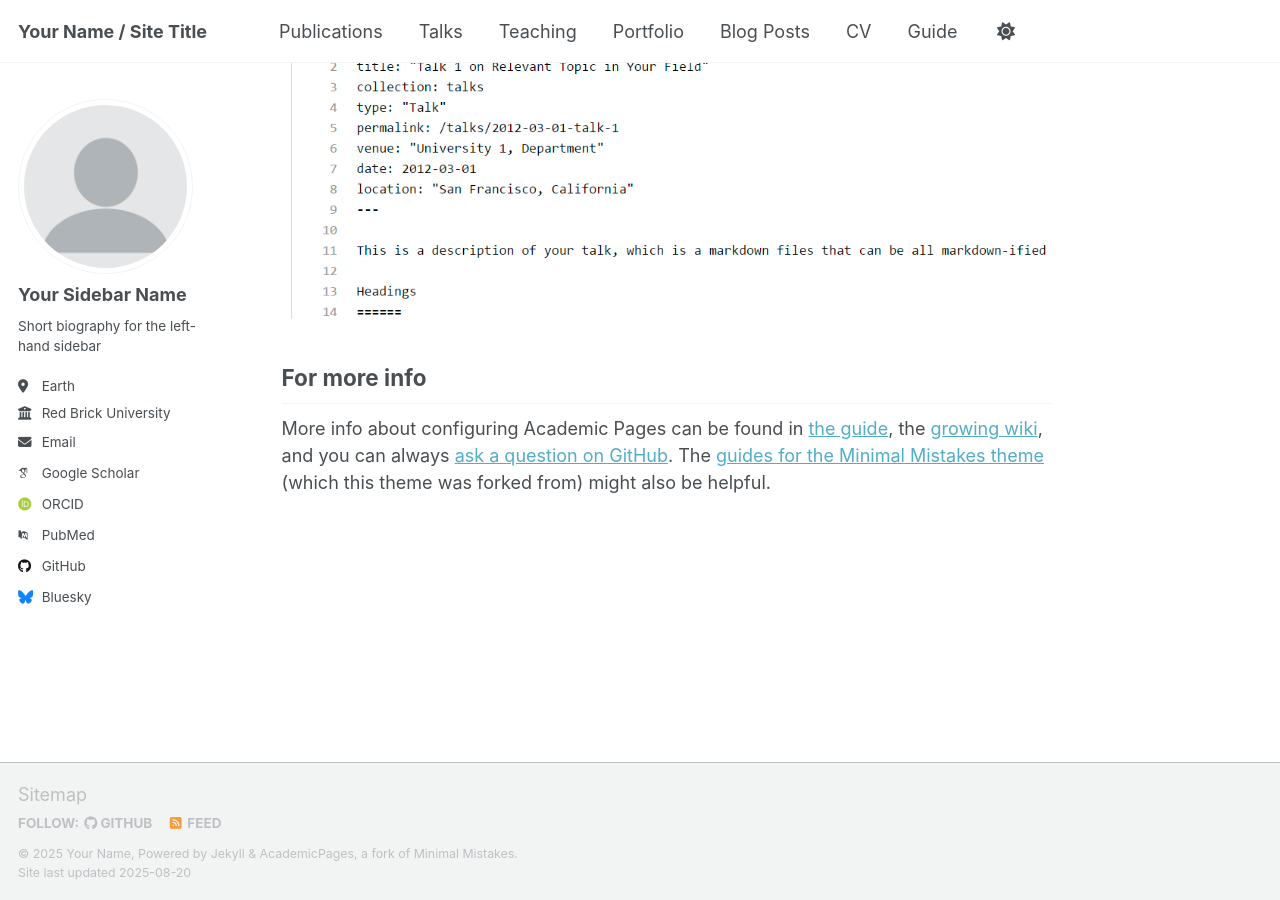
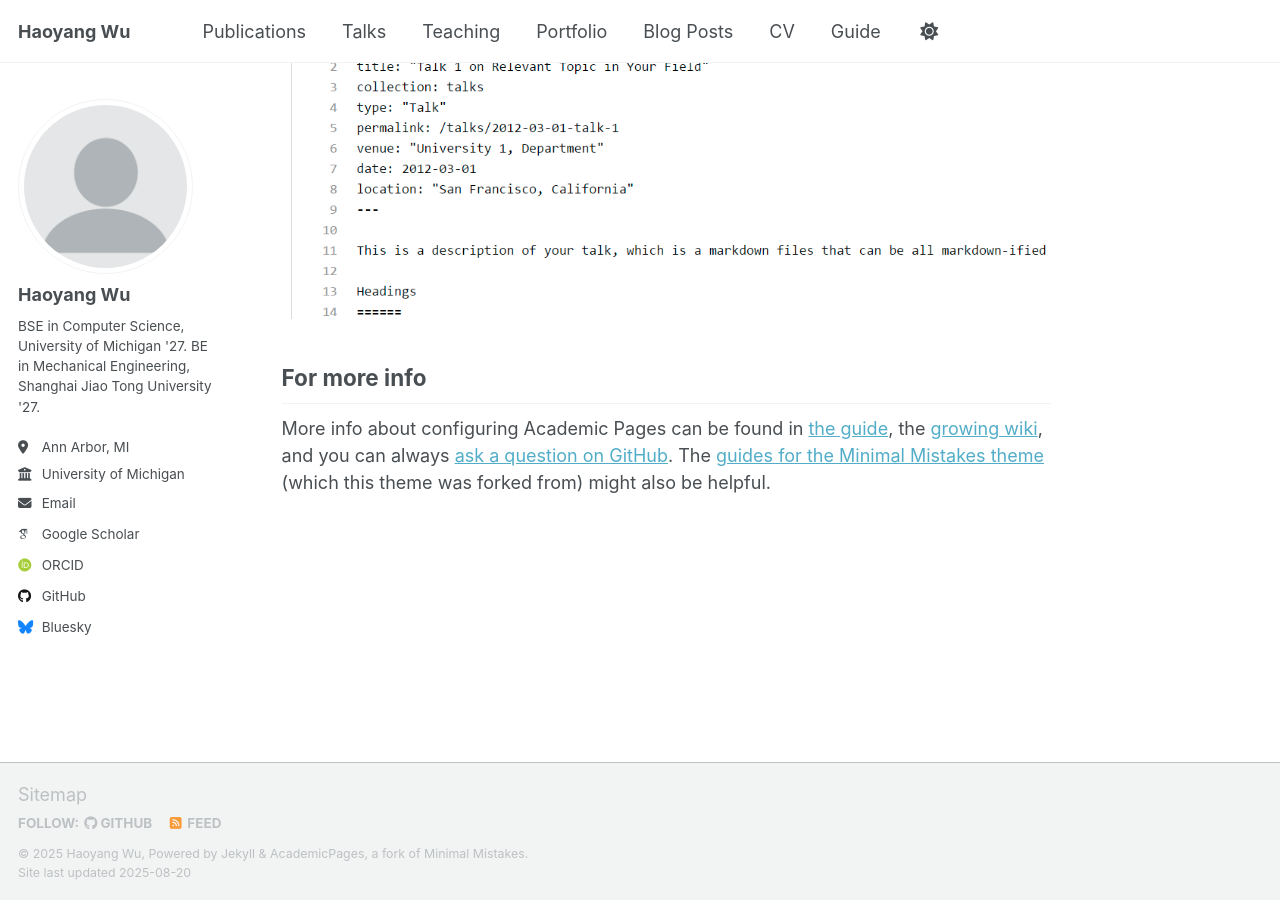
Before and after one commit to William-HYWu/William-HYWu.github.io, a Jekyll site: the page built from _pages/about.md, in a window 1280 px wide and 900 px high, scrolled down 2880 px. Built offline with Jekyll 4.4.1, drawn with Linux system fonts in a browser that asks for light colours; some web fonts are replaced; a script that is not in the unit is left out.

Commit message:
basic info

```diff
--- a/_config.yml
+++ b/_config.yml
@@ -9,13 +9,13 @@
 # Basic Site Settings
 locale                   : "en-US"
 site_theme               : "default" # Currently available options are "default", "air"
-title                    : "Your Name / Site Title"
+title                    : "Haoyang Wu"
 title_separator          : "-"
-name                     : &name "Your Name"
+name                     : &name "Haoyang Wu"
 description              : &description "personal description"
-url                      : https://academicpages.github.io # the base hostname & protocol for your site e.g. "https://[your GitHub username].github.io" or if you already have some other page hosted on Github then use "https://[your GitHub username].github.io/[Your Repo Name]"
+url                      : https://william-hywu.github.io # the base hostname & protocol for your site e.g. "https://[your GitHub username].github.io" or if you already have some other page hosted on Github then use "https://[your GitHub username].github.io/[Your Repo Name]"
 baseurl                  : "" # the subpath of your site, e.g. "/blog"
-repository               : "academicpages/academicpages.github.io"
+repository               : "William-HYWu/https://william-hywu.github.io"
 
 # Site Author - The following control what appear as part of the author content on the side bar.
 #               If a field is blank the icon and link will not appear, otherwise it will be shown.
@@ -23,30 +23,25 @@ repository               : "academicpages/academicpages.github.io"
 author:
   # Biographic information
   avatar           : "profile.png"
-  name             : "Your Sidebar Name"
+  name             : "Haoyang Wu"
   pronouns         : # example: "she/her"
-  bio              : "Short biography for the left-hand sidebar"
-  location         : "Earth"
-  employer         : "Red Brick University"
+  bio              : "BSE in Computer Science, University of Michigan '27. BE in Mechanical Engineering, Shanghai Jiao Tong University '27."
+  location         : "Ann Arbor, MI"
+  employer         : "University of Michigan"
   uri              : # URL
-  email            : "none@example.org"
+  email            : "haoyangw@umich.edu"
 
   # Academic websites
   academia         : # URL
   arxiv            : # URL - Update with the correct link to your profile
-  googlescholar    : "https://scholar.google.com/citations?user=PS_CX0AAAAAJ"
+  googlescholar    : "https://scholar.google.com/citations?user=9SaCiaUAAAAJ&hl=en"
   inspire-hep      : # URL
   impactstory      : # URL
-  orcid            : "http://orcid.org/yourorcidurl"
+  orcid            : "https://orcid.org/0009-0007-8787-8164"
   semantic         : # URL
-  pubmed           : "https://www.ncbi.nlm.nih.gov/pubmed/?term=john+snow"
   researchgate     : # URL
-  scopus           : # URL
 
   # Repositories and software development
-  bitbucket        : # Username - Update with your username on the site
-  codepen          : # Username
-  dribbble         : # Username
   github           : "academicpages"
   kaggle           : # Username
   stackoverflow    : # User number or user number and name (i.e., use "1" or "1/jeff-atwood")
```
